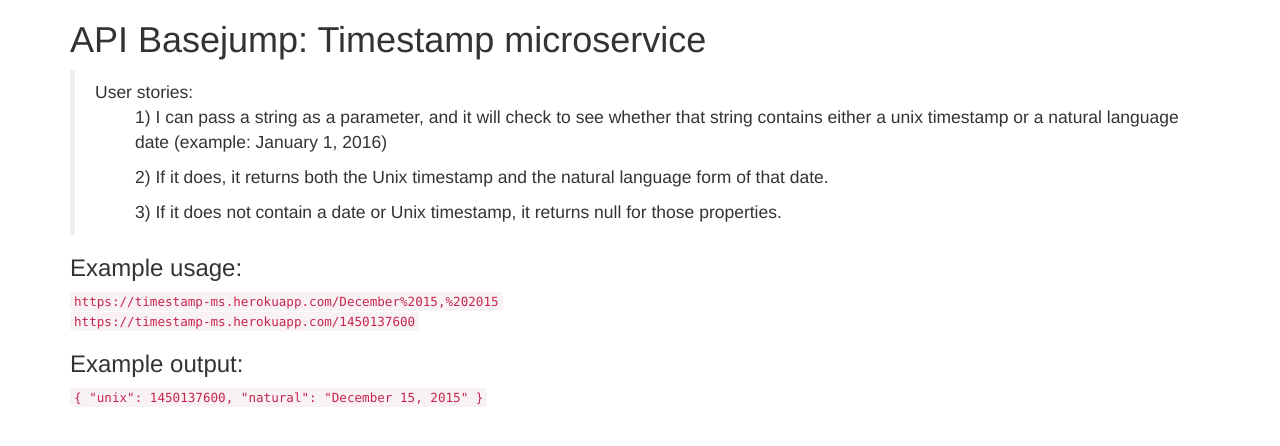
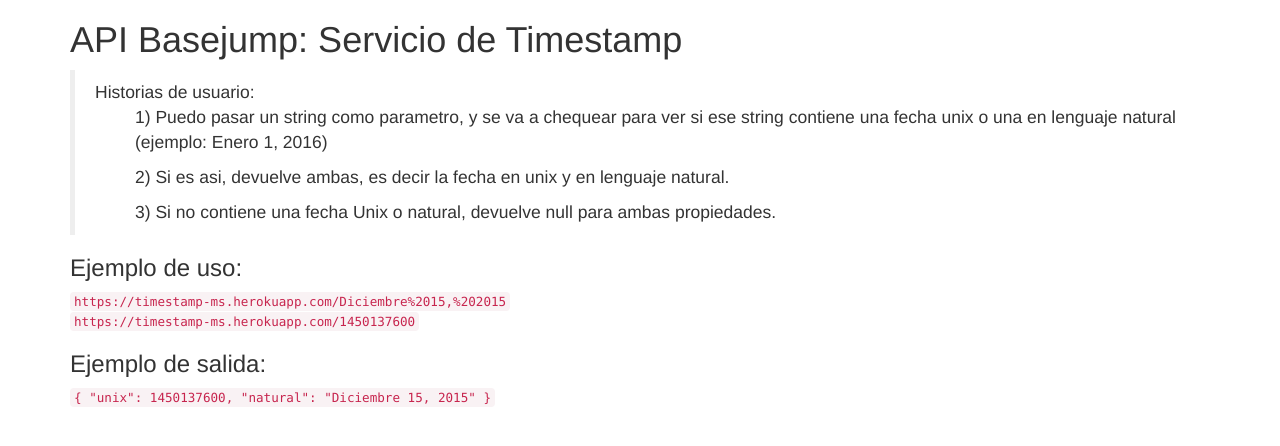
Before and after one commit to Juancard/timestamp-server-api, a website: page client/index.html in a window 1280 px wide. Drawn offline with nearby package versions, Linux system fonts and the light colour scheme.

Commit message:
Escribo html en y readme en castellano

```diff
--- a/client/index.html
+++ b/client/index.html
@@ -2,29 +2,29 @@
 <html lang="en">
     <head>
         <meta http-equiv="content-type" content="text/html; charset=UTF-8">
-        <title>Timestamp microservice</title>
+        <title>Servicio Timestamp </title>
         <link rel='stylesheet prefetch' href='https://maxcdn.bootstrapcdn.com/bootstrap/3.3.5/css/bootstrap.min.css'>
     </head>
     <body>
         <div class="container">
             <h1 class="header">
-                API Basejump: Timestamp microservice
+                API Basejump: Servicio de Timestamp
             </h1>
             <blockquote>
-                User stories:
-                <ul>1) I can pass a string as a parameter, and it will check to see whether that string
-                contains either a unix timestamp or a natural language date (example: January 1, 2016)</ul>
-                <ul>2) If it does, it returns both the Unix timestamp and the natural language form of that date.</ul>
-                <ul>3) If it does not contain a date or Unix timestamp, it returns null for those properties.</ul>
+                Historias de usuario:
+                <ul>1) Puedo pasar un string como parametro, y se va a chequear para ver si ese string
+                contiene una fecha unix o una en lenguaje natural (ejemplo: Enero 1, 2016)</ul>
+                <ul>2) Si es asi, devuelve ambas, es decir la fecha en unix y en lenguaje natural.</ul>
+                <ul>3) Si no contiene una fecha Unix o natural, devuelve null para ambas propiedades.</ul>
             </blockquote>
-            <h3>Example usage:</h3>
-            <code>https://timestamp-ms.herokuapp.com/December%2015,%202015</code><br>
+            <h3>Ejemplo de uso:</h3>
+            <code>https://timestamp-ms.herokuapp.com/Diciembre%2015,%202015</code><br>
             <code>https://timestamp-ms.herokuapp.com/1450137600</code>
-            <h3>Example output:</h3>
+            <h3>Ejemplo de salida:</h3>
             <code>
                 {
                   "unix": 1450137600,
-                  "natural": "December 15, 2015"
+                  "natural": "Diciembre 15, 2015"
                 }
             </code>
         </div>
```
Also changed, not shown: README.md.
